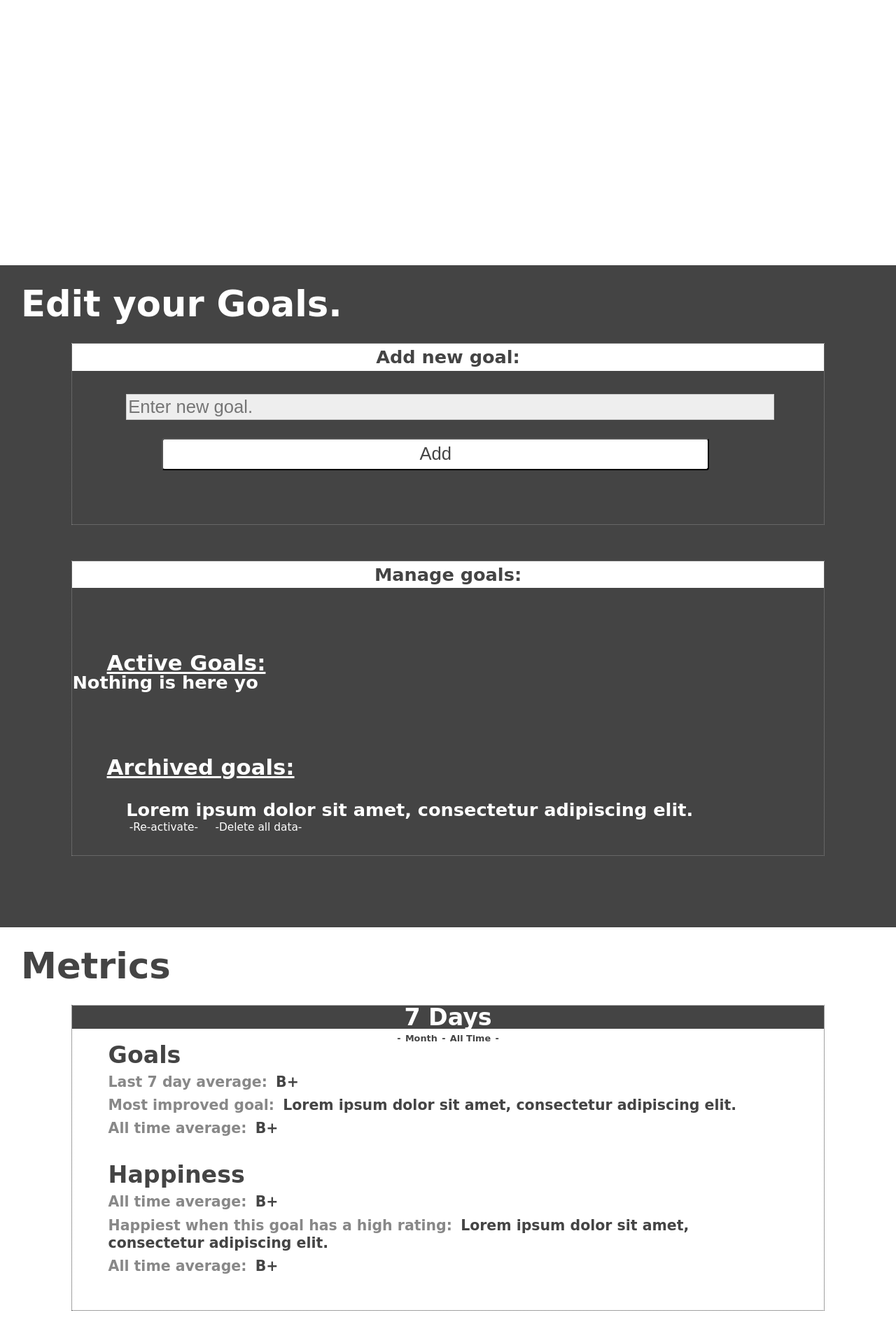
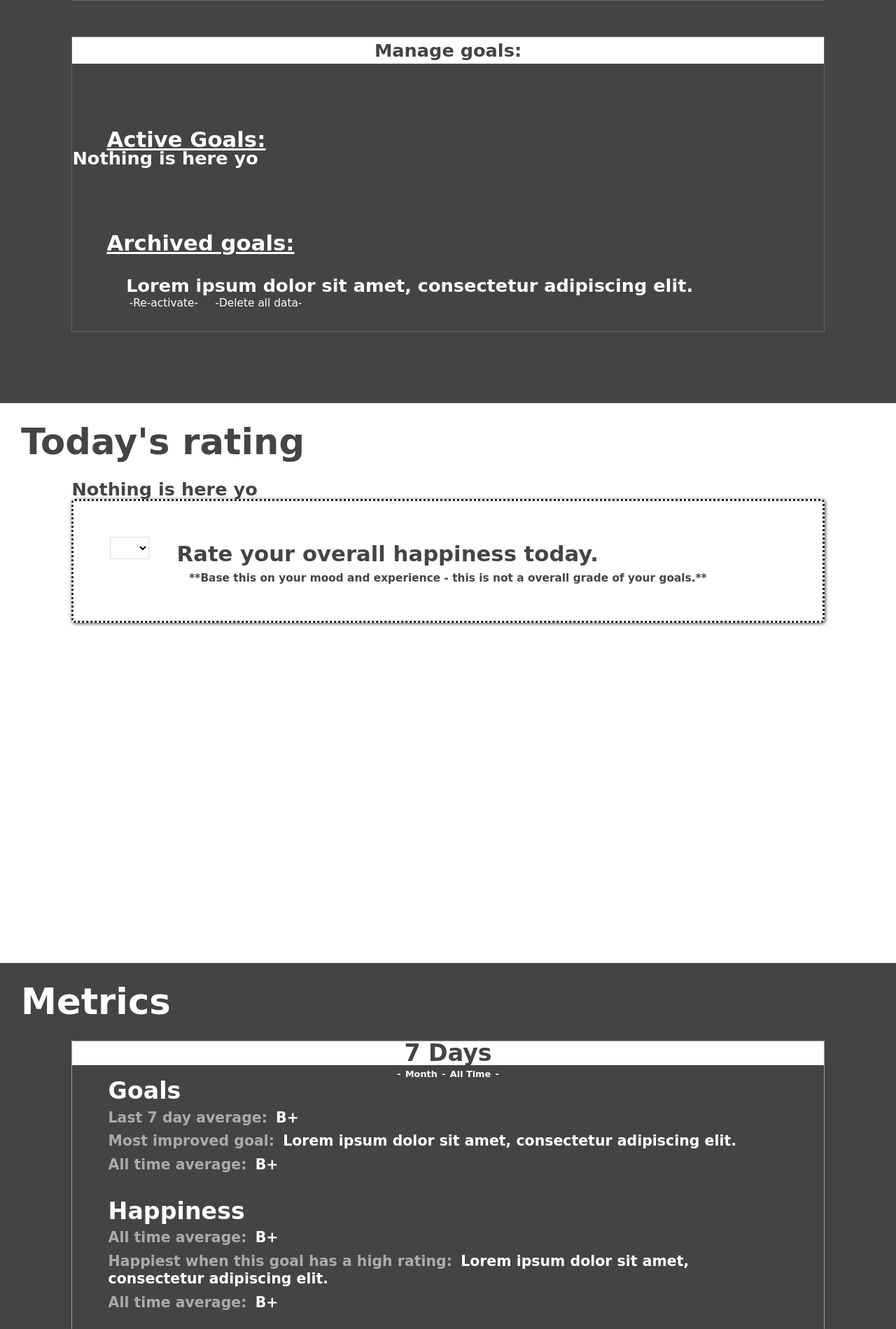
Before and after one commit to derekstory/goals, a PHP site: page / in a window 1280 px wide. Shown: the part 1221-3120 px from the top of the page at 70% size. Run offline with PHP 8.4, Linux system fonts and the light colour scheme; the visitor is signed in with stand-in values (Sample User, id 1); data that the repository does not hold is empty; some libraries are stand-ins or nearby versions; some web fonts are replaced.

Commit message:
ajax allows retrieving

```diff
--- a/Style/style.css
+++ b/Style/style.css
@@ -50,7 +50,7 @@
 #user a {
     font-size: 1em;
     line-height: 1.3em;
-    color: rgba(255,255,255, .6);
+    color: rgba(255,255,255, 1);
     text-decoration: none;
 }
 #user a:hover{
@@ -67,7 +67,7 @@
 }
 
 #welcomeWrap {
-    height:25em;
+
     position:absolute;
     left:50%;
     top:50%;
@@ -382,16 +382,28 @@
     font-size: 1.2em;
     text-decoration: underline;
 }
+#success {
+    color:  #56E895;
+    text-align: center;
+    opacity: 0;
+    cursor: default;
+}
+#error {
+    color: red;
+    text-align: center;
+    opacity: 0;
+    cursor: default;
+}
 /*--------------Metrics------------*/
 #metrics {
-    background: #fff;
-    color: #444;
+    background: #444;
+    color: #fff;
     padding-bottom: 2em;
 }
 .metricsSectionWrap {
     margin-left: 4em;
     margin-right: 4em;
-    border: 1px dotted #444;
+    border: 1px dotted #fff;
     padding-bottom: 2em;
     -webkit-transition: all .8s ease;
     -moz-transition: all .8s ease;
@@ -401,17 +413,17 @@
 }
 .metricsSectionWrap:hover {
     border-radius: 25px;
-    border: 1px solid #444;
-    box-shadow: 1px 1px 5px 0px #444;
+    border: 1px solid #fff;
+    box-shadow: 1px 1px 5px 0px #fff;
 }
 .metricsGo {
     text-align: center;
-    color: #444;
+    color: #fff;
     font-size: .5em;
     margin-top: -2em;
 }
 .metricsGo a {
-    color: #444;
+    color: #fff;
     text-decoration: none;
     margin-left: .5em;
     margin-right: .5em;
@@ -423,8 +435,8 @@
     font-size: 1.3em;
     text-align: center;
     margin-bottom: 1em;
-    background: #444;
-    color: #fff;
+    background: #fff;
+    color: #444;
     -webkit-transition: all .8s ease;
     -moz-transition: all .8s ease;
     -ms-transition: all .8s ease;
@@ -433,7 +445,7 @@
 }
 .metricsSectionWrap:hover  .metricsSectionTitle {
     border-radius: 25px 25px 0 0 ;
-    box-shadow: 1px 1px 5px 0px #444;
+    box-shadow: 1px 1px 5px 0px #fff;
 }
 .metricsWrap {
     width: auto;
@@ -446,12 +458,12 @@
 .metricsPreTitle {
     font-size: 1.3em;
     display: block;
-    color: #444;
+    color: #fff;
 }
 .metricsTitle {
     font-size: .8em;
     display: inline;
-    color: #888;
+    color: #aaa;
 }
 .metricsGrade {
     font-size: .8em;
--- /dev/null
+++ b/goalDelete.php
@@ -0,0 +1,29 @@
+ <?php
+    include 'connect.php';
+
+    $rate = mysql_query("SELECT *
+                        FROM `post`, `users`
+			WHERE post_author = user_name
+			&& user_name = '" . $_SESSION['user_name'] . "'
+			&& post_status = 'active'");
+    $rateTotal = mysql_num_rows($rate);
+    {
+    if($rateTotal < 1)
+        {
+	echo '<h4>Nothing is here yo</h4>';
+	}
+	else
+	while($rateList = mysql_fetch_array($rate))
+	{
+        $rateTitle = $rateList["post_title"];
+
+        echo'<div class="removeWrap">
+	   <h6>' . $rateTitle . '</h6>
+
+	   <div onclick="document.myform.submit()" class="removeDisable removeOption">-Archive-</div>
+
+	   <div class="removeErase removeOption">-Delete all data-</div>
+        </div>';
+        }
+     }
+?>
--- a/goals.php
+++ b/goals.php
@@ -11,8 +11,8 @@
 
 
               <input type="submit" value="Add" id="addGoal" />
-                  <span id="error" style="display: none; color:#F00">Some Error!Please Fill form Properly </span>
-		  <span id="success" style="display: none; color:#0C0">Your goal has been added! Add another?</span>
+                  <div id="error">Woops! It didn't work. Give it another try!</div>
+		  <div id="success">Your goal has been added! Add another?</div>
            </form>
 
        </div>
@@ -23,32 +23,8 @@
 
       <h5 class="editCat">Active Goals:</h5>
 
-    <?php
-    $rate = mysql_query("SELECT *
-                        FROM `post`, `users`
-			WHERE post_author = user_name
-			&& user_name = '" . $_SESSION['user_name'] . "'
-			&& post_status = 'active'");
-    $rateTotal = mysql_num_rows($rate);
-    {
-    if($rateTotal < 1)
-        {
-	echo '<h4>Nothing is here yo</h4>';
-	}
-	else
-	while($rateList = mysql_fetch_array($rate))
-	{
-        $rateTitle = $rateList["post_title"];
-
-        echo'<div class="removeWrap">
-	   <h6>' . $rateTitle . '</h6>
-
-	   <div onclick="document.myform.submit()" class="removeDisable removeOption">-Archive-</div>
-
-	   <div class="removeErase removeOption">-Delete all data-</div>
-        </div>';
-        }
-     }
+     <?php
+     echo '<div id="goalDelete"></div>';
      ?>
 
      <h5 class="editCat">Archived goals:</h5>
--- a/home.php
+++ b/home.php
@@ -10,8 +10,8 @@
   <section id="home">
       <div id="user" class="zoom">
 	<a class="left" href="#home">Home</a>
+	<a class="left" href="#goals">Goals</a>
 	<a class="left" href="#today">Rate</a>
-	<a class="left" href="#goals">Goals</a>
 	<a class="left" href="#metrics">Metrics</a>
 	<a id="signOut" href="signout.php">Sign Out Username</a>
 
@@ -19,6 +19,5 @@
       <div id="welcomeWrap" class="zoom zoomHome">
 	<div id="welcomeLogo">Get Started</div>
 	<div id="welcomeUser">Bettering ourselves one day at a time.</div>
-
       </div>
   </section>
--- a/index.php
+++ b/index.php
@@ -2,8 +2,8 @@
 include 'connect.php';
 include 'head.php';
 include 'home.php';
+include 'goals.php';
 include 'rate.php';
-include 'goals.php';
 include 'metrics.php';
 include 'scripts.php';
 ?>
--- a/rate.php
+++ b/rate.php
@@ -4,47 +4,8 @@
     <div id="ratewrap">
 
     <?php
-    $rate = mysql_query("SELECT *
-                        FROM `post`, `users`
-			WHERE post_author = user_name
-			&& user_name = '" . $_SESSION['user_name'] . "'");
-    $rateTotal = mysql_num_rows($rate);
-    {
-    if($rateTotal < 1)
-        {
-	echo '<h4>Nothing is here yo</h4>';
-	}
-	else
-	while($rateList = mysql_fetch_array($rate))
-	{
-        $rateTitle = $rateList["post_title"];
-
-        echo '<form>
-   	  <div class="rateThis">
-	      <div class="rateThisWrap">
-	        <select>
-		  <option></option>
-		  <option>A</option>
-		  <option>A-</option>
-		  <option>B+</option>
-		  <option>B</option>
-		  <option>B-</option>
-		  <option>C+</option>
-		  <option>C</option>
-		  <option>C-</option>
-		  <option>D+</option>
-		  <option>D</option>
-		  <option>D-</option>
-		  <option>F</option>
-	        </select>
-	        <h3>' . $rateTitle . '</h3>
-	      </div>
-	      <div onclick="document.myform.submit()" class="updateRating">UPDATE</div>
-	  </div>
-         </form>';
-	 }
-      }
-      ?>
+    echo'<div id="goalLoad"></div>';
+    ?>
 
       <form>
 	<div class="rateThisDay">
--- a/scripts.php
+++ b/scripts.php
@@ -1,4 +1,11 @@
+
+
 <script>
+
+
+
+$("#goalLoad").load("goalLoad.php");
+$("#goalDelete").load("goalDelete.php");
 
 $(document).ready(function(){
 $('body').fadeIn(1000);
@@ -23,12 +30,9 @@
     $(window).scroll(function() {
         if ($(this).scrollTop() > 0) {
             $("#user").css('background','rgba(0, 0, 0, .5)');
-            $("#user a").css('color', '#fff');
-
         }
         else {
             $("#user").css('background', 'rgba(0,0,0,0)');
-            $("#user a").css('color', 'rgba(255,255,255, .6)');
         }
     });
 });
@@ -65,15 +69,16 @@
 data:$(this).serialize(),
 type:'POST',
 success:function(data){
+$("#goalLoad").load("goalLoad.php");
+$("#goalDelete").load("goalDelete.php");
 console.log(data);
-$("#success").show().fadeOut(5000);
+$("#success").css('opacity', '1').fadeTo(3000,0);
 $('#addGoalText').val("");
 },
 error:function(data){
 $("#error").show().fadeOut(5000);
 }
 });
-
 });
 });
 
```
Also changed, not shown: goalLoad.php (added, +44 -0 lines), README.md (deleted).
